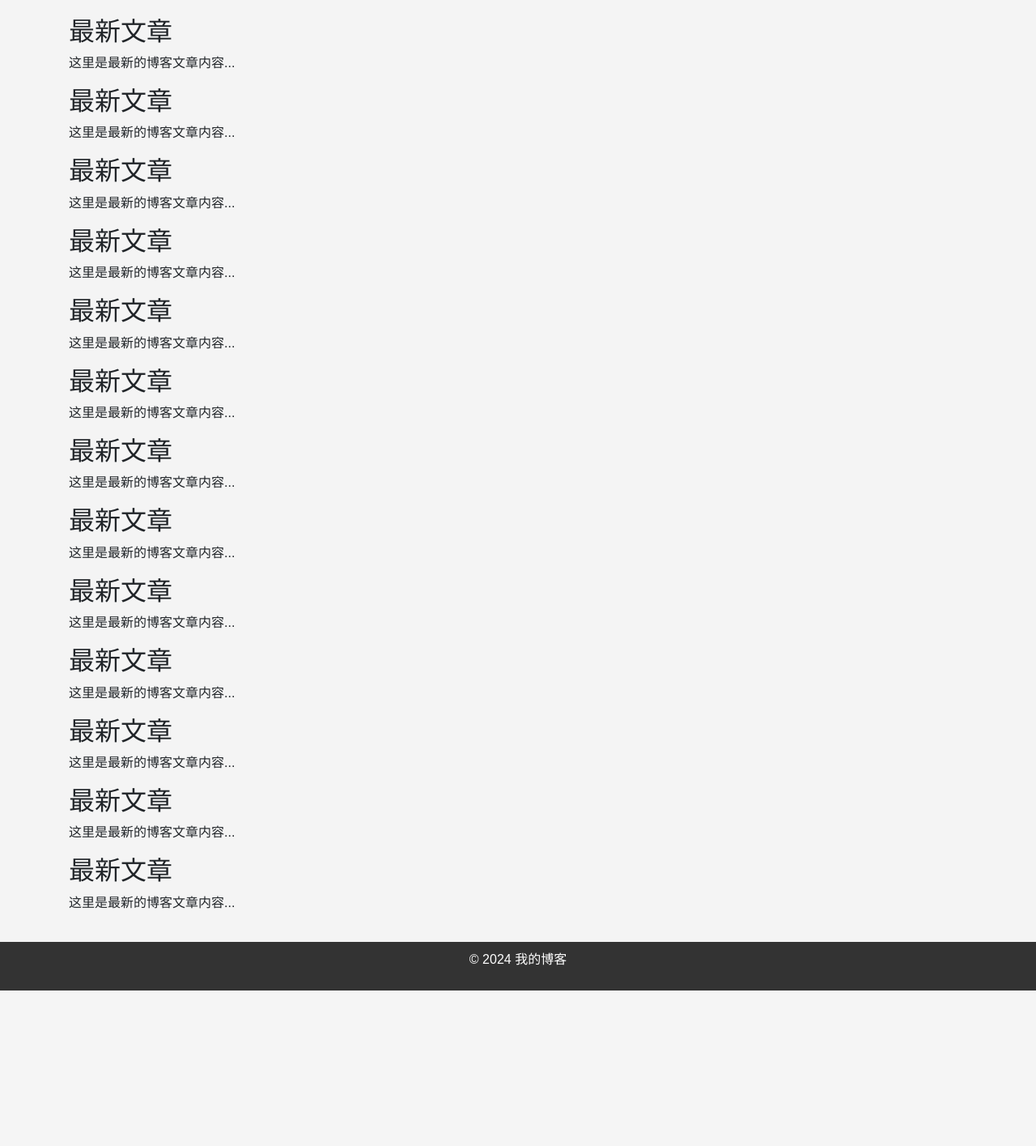
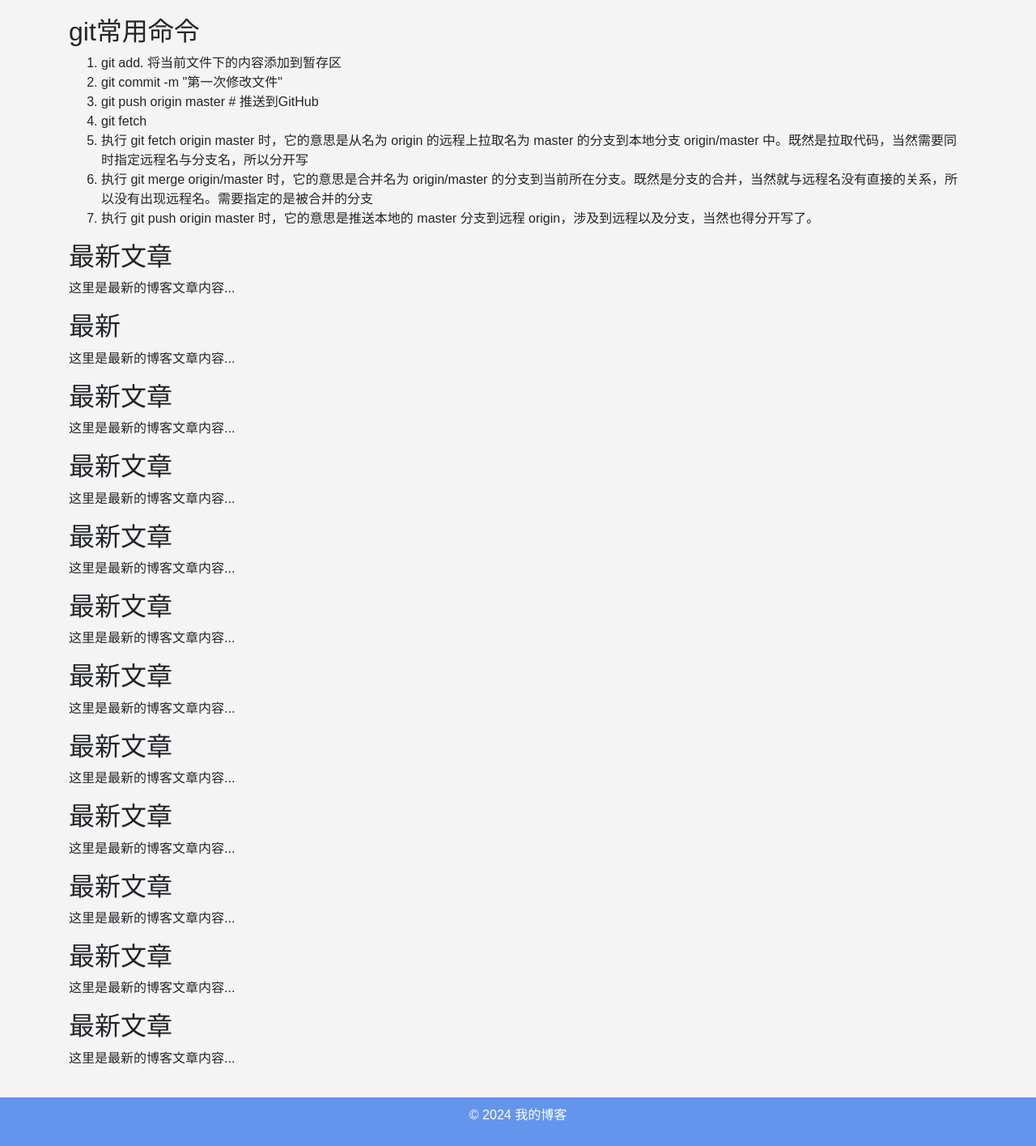
Before and after one commit to xiejunliang2021/Dj_Blog, a Django app: page /blog/index/ in a window 1280 px wide. Shown: the part 118-1533 px from the top of the page at 81% size. Before the commit the page ends 1341 px from the top, so only its background shows below. Run offline with Django 4.2, Linux system fonts and the light colour scheme; some libraries are stand-ins or nearby versions.

Commit message:
添加了标题为git命令的文章在我的blog

```diff
--- a/templates/index.html
+++ b/templates/index.html
@@ -23,11 +23,17 @@
             padding: 20px;
         }
         footer {
-            background-color: #333;
+            background-color: cornflowerblue;
             color: #fff;
             text-align: center;
             padding: 10px 0;
         }
+           .code-box {
+              background-color: papayawhip;
+              border: 1px solid #dee2e6;
+              border-radius: 4px;
+              padding: 1rem;
+    }
     </style>
 </head>
 <body>
@@ -65,10 +71,20 @@
 
 
         <div class="container">
+            <h2>git常用命令</h2>
+            <div>
+                <ol>
+                    <li>git add. 将当前文件下的内容添加到暂存区</li>
+                    <li>git commit -m "第一次修改文件"</li>
+                    <li>git push origin master  # 推送到GitHub</li>
+                    <li>git fetch</li>
+                    <li>执行 git fetch origin master 时，它的意思是从名为 origin 的远程上拉取名为 master 的分支到本地分支 origin/master 中。既然是拉取代码，当然需要同时指定远程名与分支名，所以分开写</li>
+                    <li>执行 git merge origin/master 时，它的意思是合并名为 origin/master 的分支到当前所在分支。既然是分支的合并，当然就与远程名没有直接的关系，所以没有出现远程名。需要指定的是被合并的分支</li>
+                    <li>执行 git push origin master 时，它的意思是推送本地的 master 分支到远程 origin，涉及到远程以及分支，当然也得分开写了。</li>
+                </ol>
+            </div>
             <h2>最新文章</h2>
-            <p>这里是最新的博客文章内容...</p>
-            <h2>最新文章</h2>
-            <p>这里是最新的博客文章内容...</p><h2>最新文章</h2>
+            <p>这里是最新的博客文章内容...</p><h2>最新</h2>
             <p>这里是最新的博客文章内容...</p><h2>最新文章</h2>
             <p>这里是最新的博客文章内容...</p><h2>最新文章</h2>
             <p>这里是最新的博客文章内容...</p><h2>最新文章</h2>
```
